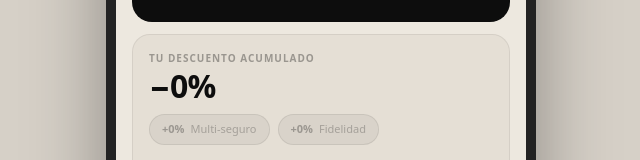
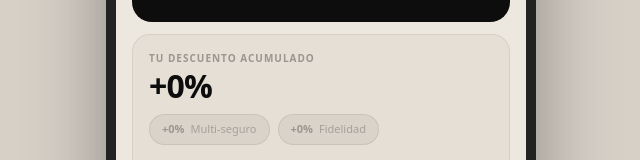
Before and after one commit to joaotramires/daily-seguros, a Next.js app: page /app in a window 1280 px wide. Shown: the part 474-634 px from the top of the page, without its empty margins (319-959 px from the left). Built offline with nearby package versions, Linux system fonts and the light colour scheme.

Commit message:
Fix discount card: + sign, no green border at 0%
Co-Authored-By: Claude Sonnet 4.6 <noreply@anthropic.com>

```diff
--- a/src/app/app/page.tsx
+++ b/src/app/app/page.tsx
@@ -345,8 +345,9 @@ export default function HomePage() {
         {/* Unified discount card */}
         <motion.div variants={fadeUp} className="rounded-[18px] p-4 mb-3"
           style={{
-            background: totalDisc > 0 ? 'linear-gradient(135deg,rgba(29,158,117,.08),rgba(37,196,138,.03))' : 'var(--sand-card)',
-            border: totalDisc > 0 ? '1px solid rgba(29,158,117,.2)' : '1px solid rgba(13,13,13,.07)',
+            background: 'var(--sand-card)',
+            border: totalDisc > 0 ? '1px solid rgba(29,158,117,.25)' : '1px solid rgba(13,13,13,.07)',
+            boxShadow: totalDisc > 0 ? 'inset 0 0 0 9999px rgba(29,158,117,.05)' : 'none',
           }}>
 
           <div className="flex items-start justify-between mb-3">
@@ -356,7 +357,7 @@ export default function HomePage() {
                 Tu descuento acumulado
               </div>
               <div className="text-[32px] font-bold text-[#0D0D0D] tracking-tight leading-none">
-                −{totalDisc}%
+                +{totalDisc}%
               </div>
             </div>
             {gross > 0 && totalDisc > 0 && (
```
